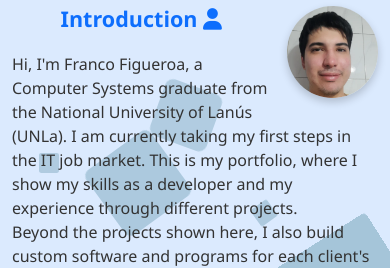
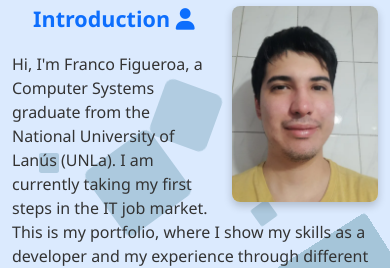
Before and after one commit to Franco2900/mi-portafolio, an Astro site: page /mi-portafolio/en in a window 390 px wide. Shown: the part 571-839 px from the top of the page. Built offline with nearby package versions, Linux system fonts and the light colour scheme; Astro itself is replaced by a stand-in of ours.

Commit message:
fix(perfil): show the whole portrait instead of a circular crop
The author wants the photo complete. The circle forced a square frame, so .img-profile drops aspect-ratio and object-fit, uses the site's 8px radius, and sizes the portrait at 240px wide with max-width 40% so it also fits on a phone.

```diff
--- a/public/css/index.css
+++ b/public/css/index.css
@@ -31,13 +31,12 @@ h1.page-title + .page-subtitle {
 }
 
 .img-profile {
-    /* La foto es un retrato 3:4 y el marco es cuadrado: sin esto el círculo
-       quedaría estirado en elipse. `cover` recorta el alto y `object-position`
-       deja la cara centrada. */
-    aspect-ratio: 1 / 1;
-    object-fit: cover;
-    object-position: 50% 25%;
-    border-radius: 50%;
+    /* Retrato 3:4 completo, sin recorte. Esquinas redondeadas como en el resto
+       de las tarjetas del sitio, no círculo: un círculo obliga a recortar. */
+    width: 240px;
+    max-width: 40%;
+    height: auto;
+    border-radius: 8px;
     box-shadow: 0 4px 8px rgba(0,0,0,0.2);
 }
 
--- a/src/content/en/home.astro
+++ b/src/content/en/home.astro
@@ -16,7 +16,7 @@ const { h1, lang } = Astro.props;
 
 <img src={url("images/style/mi cara.webp")}
      alt="Franco Figueroa"
-     class="img-fluid float-end w-25 ms-3 mb-3 img-profile" width="600" height="800">
+     class="img-fluid float-end ms-3 mb-3 img-profile" width="600" height="800">
 
 <h4 id="introduccion">Introduction <i class="fas fa-user"></i> </h4>
 Hi, I'm Franco Figueroa, a Computer Systems graduate from the National University of Lanús (UNLa).
--- a/src/content/es/home.astro
+++ b/src/content/es/home.astro
@@ -15,7 +15,7 @@ const { h1, lang } = Astro.props;
 
 <img src={url("images/style/mi cara.webp")}
      alt="Franco Figueroa"
-     class="img-fluid float-end w-25 ms-3 mb-3 img-profile" width="600" height="800">
+     class="img-fluid float-end ms-3 mb-3 img-profile" width="600" height="800">
 
 <h4 id="introduccion">Introducción <i class="fas fa-user"></i> </h4>
 Hola, soy Franco Figueroa y soy Licenciado en Sistemas graduado de la Universidad Nacional de Lanús (UNLa).
--- a/src/content/pt/home.astro
+++ b/src/content/pt/home.astro
@@ -16,7 +16,7 @@ const { h1, lang } = Astro.props;
 
 <img src={url("images/style/mi cara.webp")}
      alt="Franco Figueroa"
-     class="img-fluid float-end w-25 ms-3 mb-3 img-profile" width="600" height="800">
+     class="img-fluid float-end ms-3 mb-3 img-profile" width="600" height="800">
 
 <h4 id="introduccion">Introdução <i class="fas fa-user"></i> </h4>
 Olá, sou Franco Figueroa, formado em Sistemas pela Universidade Nacional de Lanús (UNLa).
```
Also changed, not shown: AGENTS.md (+1 -1 lines).
